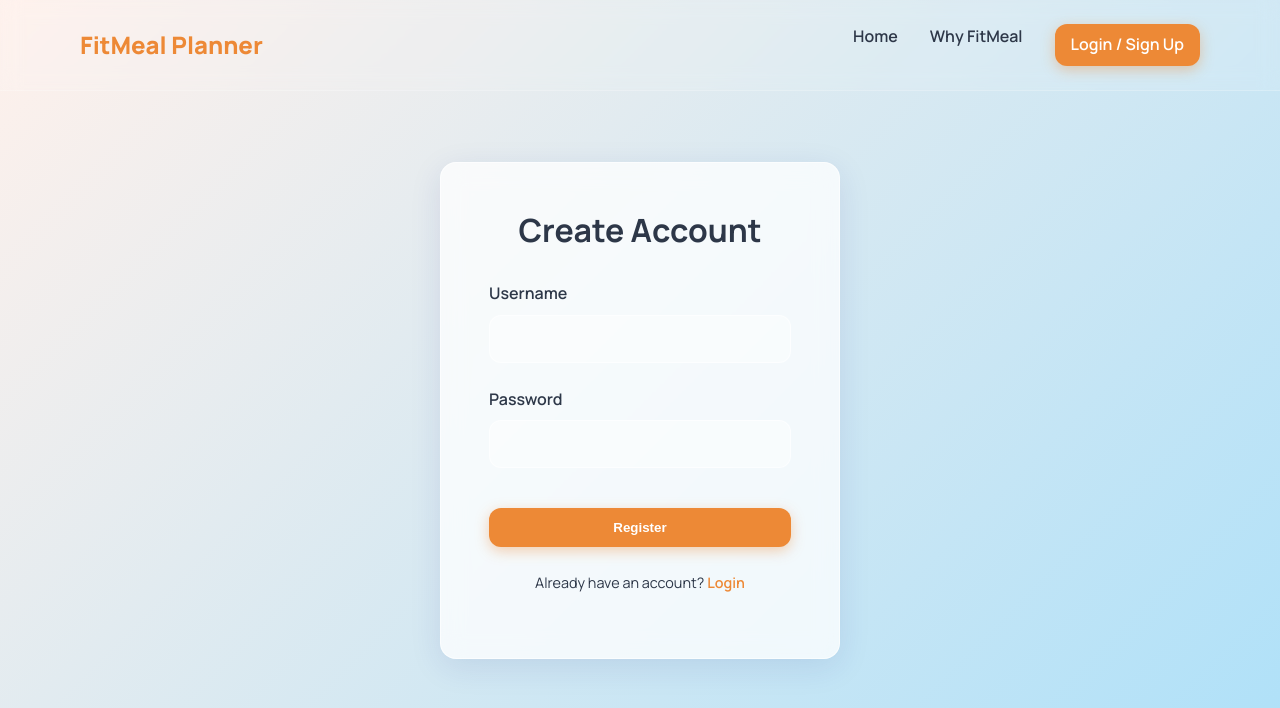
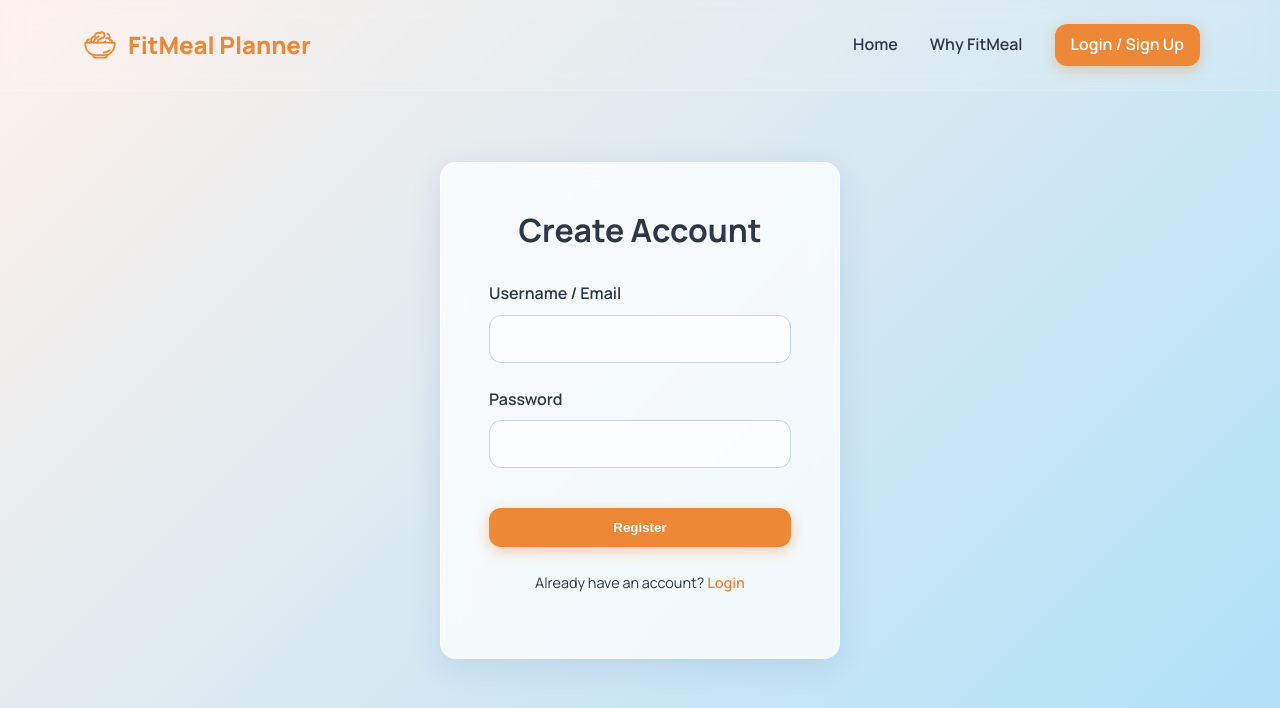
Before and after one commit to Leo00703/FITMeal, a Flask app: page /register in a window 1280 px wide. Shown: the top 708 px of the page. Run offline with Flask 3, Linux system fonts and the light colour scheme.

Commit message:
Enhance navigation and form labels: update nav styles for better alignment; add logo SVG to header; modify username label to include 'Email' for clarity.

```diff
--- a/static/styles.css
+++ b/static/styles.css
@@ -138,11 +138,15 @@ nav {
     font-size: 1.5rem;
     font-weight: 800;
     color: var(--color-accent);
+    display: flex;
+    align-items: center;
+    gap: 0.5rem;
 }
 
 .nav-links {
     display: flex;
     gap: 2rem;
+    align-items: center;
 }
 
 .nav-links a {
@@ -326,8 +330,8 @@ input, select, textarea {
     width: 100%;
     padding: 0.75rem;
     border-radius: var(--radius-btn);
-    border: 1px solid rgba(255, 255, 255, 0.6);
-    background: rgba(255, 255, 255, 0.4);
+    border: 1px solid #cbd5e0;
+    background: rgba(255, 255, 255, 0.6);
     font-family: inherit;
     font-size: 1rem;
     transition: all var(--transition-speed);
--- a/templates/base.html
+++ b/templates/base.html
@@ -14,7 +14,10 @@
     <header>
         <div class="container">
             <nav>
-                <a href="{{ url_for('index') }}" class="logo">FitMeal Planner</a>
+                <a href="{{ url_for('index') }}" class="logo">
+                    <svg viewBox="0 0 64 64" xmlns="http://www.w3.org/2000/svg" xml:space="preserve" style="fill-rule:evenodd;clip-rule:evenodd;stroke-linecap:round;stroke-linejoin:round;stroke-miterlimit:2; width: 40px; height: 40px; transform: translateY(-3px);"><path style="fill:none" d="M0 0h64v64H0z"/><path d="M54.448 33a1.335 1.335 0 0 1 1.322 1.534l-.726 4.839A16 16 0 0 1 39.221 53H24.779A16 16 0 0 1 8.956 39.373l-.726-4.839A1.335 1.335 0 0 1 9.552 33h44.896z" style="fill:none;stroke:currentColor;stroke-width:3px"/><path d="M10.5 33s.335-4.618 3.662-5M47.5 45.284a15.105 15.105 0 0 1-9.6 3.432M43 52.503v1.37A3.13 3.13 0 0 1 39.872 57H24.128A3.127 3.127 0 0 1 21 53.873v-1.37M15.662 33a5.652 5.652 0 0 1 2.527-2.252 5.622 5.622 0 0 1 5.644-7.481 5.623 5.623 0 0 1 7.723-5.598 4.622 4.622 0 0 1 7.944 3.208 4.622 4.622 0 0 1-5.076 4.598 5.625 5.625 0 0 1-5.327 3.012A5.604 5.604 0 0 1 27.307 33" style="fill:none;stroke:currentColor;stroke-width:3px"/><path d="M22 33s-.35-5.557 7.9-10M52 33s-.688-4.299-4-4c0 0-2.097-5.241-6-3" style="fill:none;stroke:currentColor;stroke-width:3px"/><path d="M47 27s1.933-6.361-3-8M40.5 31l-1 1" style="fill:none;stroke:currentColor;stroke-width:3px"/></svg>
+                    FitMeal Planner
+                </a>
                 <ul class="nav-links">
                     <li><a href="{{ url_for('index') }}">Home</a></li>
                     <li><a href="{{ url_for('about') }}">Why FitMeal</a></li>
--- a/templates/index.html
+++ b/templates/index.html
@@ -33,7 +33,7 @@
             </div>
             <div class="glass-card feature-card">
                 <div class="feature-icon" style="color: var(--color-accent); display: flex; justify-content: center;">
-                    <svg xmlns="http://www.w3.org/2000/svg" width="48" height="48" viewBox="0 0 24 24" fill="none" stroke="currentColor" stroke-width="2" stroke-linecap="round" stroke-linejoin="round"><path d="M12 2a2 2 0 0 1 2 2v2a2 2 0 0 1-2 2 2 2 0 0 1-2-2V4a2 2 0 0 1 2-2z"/><path d="M12 8v4"/><path d="M4 10a2 2 0 0 1 2-2h12a2 2 0 0 1 2 2v8a2 2 0 0 1-2 2H6a2 2 0 0 1-2-2v-8z"/><path d="M9 14h6"/><path d="M15 18h-6"/></svg>
+                    <svg xmlns="http://www.w3.org/2000/svg" width="48" height="48" viewBox="0 0 24 24" fill="none" stroke="currentColor" stroke-width="2" stroke-linecap="round" stroke-linejoin="round"><rect width="18" height="10" x="3" y="11" rx="2"/><circle cx="12" cy="5" r="2"/><path d="M12 7v4"/><line x1="8" x2="8" y1="16" y2="16"/><line x1="16" x2="16" y1="16" y2="16"/></svg>
                 </div>
                 <h3>AI Generation</h3>
                 <p>Our advanced AI creates a unique 7-day plan instantly, ensuring variety and nutritional balance.</p>
@@ -75,7 +75,7 @@
         <div class="glass-card cta-card">
             <h2>Ready to transform your diet?</h2>
             <p>Join thousands of users who have simplified their nutrition with FitMeal Planner.</p>
-            <a href="{{ url_for('planner') }}" class="btn btn-primary btn-large">Start Your Free Plan</a>
+            <a href="{{ url_for('planner') }}" class="btn btn-primary btn-large">Try FitMeal Now</a>
         </div>
     </div>
 </section>
--- a/templates/login.html
+++ b/templates/login.html
@@ -15,7 +15,7 @@
 
         <form action="{{ url_for('login') }}" method="POST">
             <div class="form-group">
-                <label for="username">Username</label>
+                <label for="username">Username / Email</label>
                 <input type="text" id="username" name="username" required>
             </div>
             <div class="form-group">
--- a/templates/register.html
+++ b/templates/register.html
@@ -15,7 +15,7 @@
 
         <form action="{{ url_for('register') }}" method="POST">
             <div class="form-group">
-                <label for="username">Username</label>
+                <label for="username">Username / Email</label>
                 <input type="text" id="username" name="username" required>
             </div>
             <div class="form-group">
```
Also changed, not shown: fitmeal.db.
